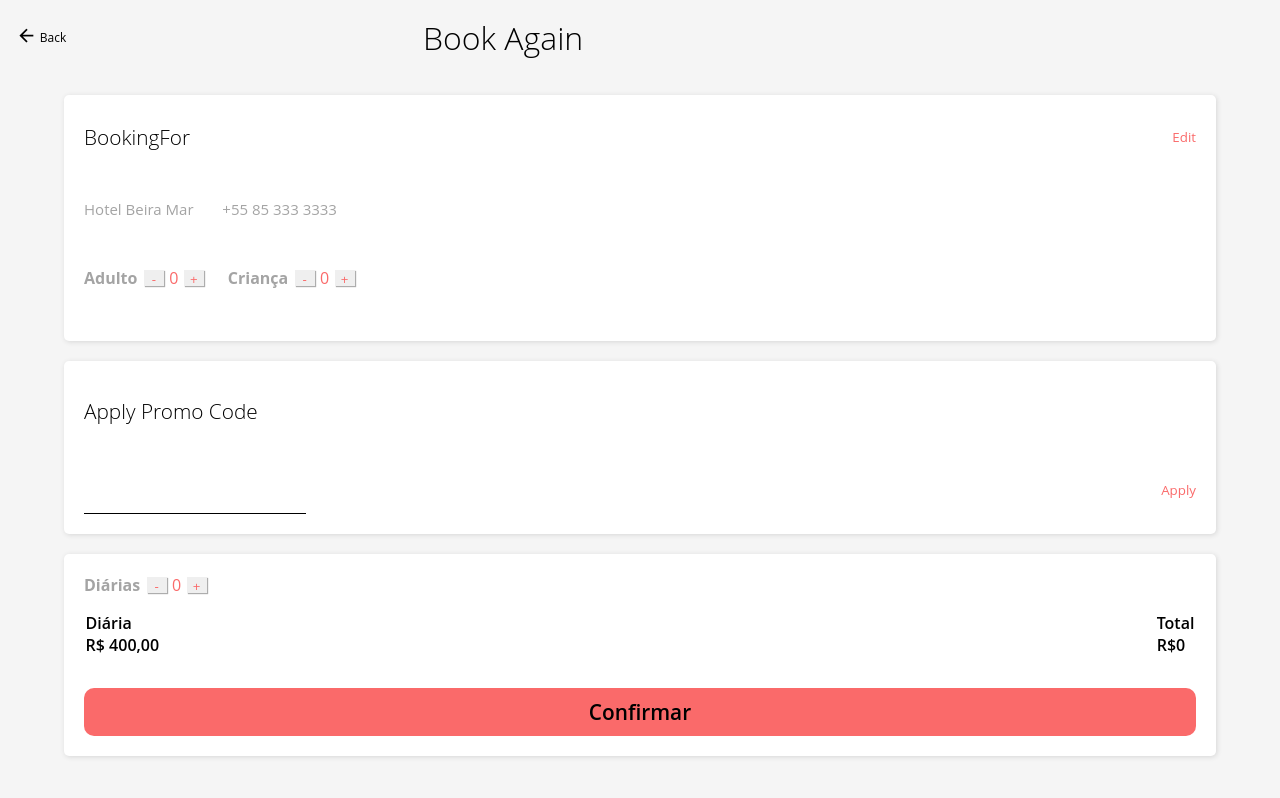
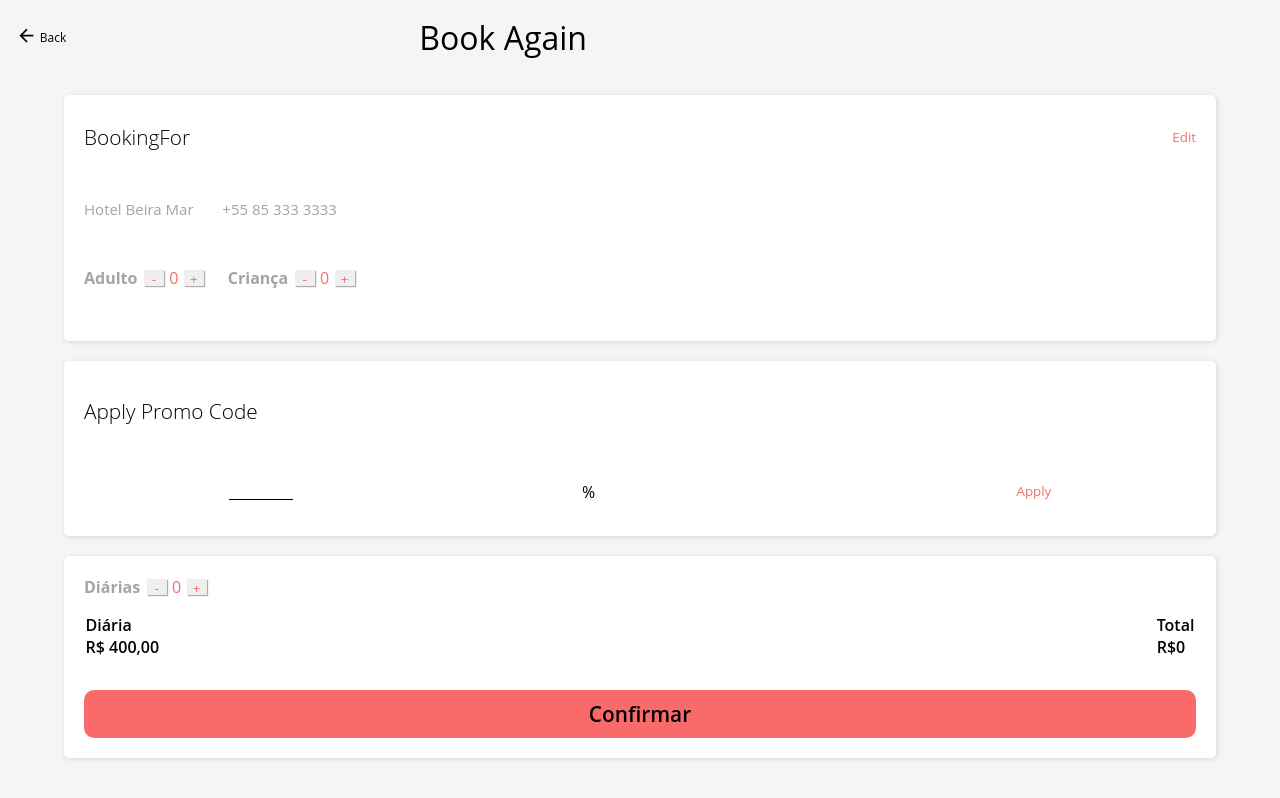
Before and after one commit to RCysne/Telas-Mobile, a plain HTML site: page tela_booking/index.html in a window 1280 px wide. Drawn offline with Linux system fonts and the light colour scheme.

Commit message:
Atualizando telas

```diff
--- a/tela_booking/index.html
+++ b/tela_booking/index.html
@@ -66,6 +66,7 @@
         </div>
         <div class="promo-code">
           <input type="number" name="promoCode" id="promoCode">
+          <span>%</span>
           <button class="btn-apply">Apply</button>
         </div>
       </div>
--- a/tela_booking/style.css
+++ b/tela_booking/style.css
@@ -55,7 +55,7 @@ header {
 }
 
 .header-title h1 {
-    font-weight: 300;
+    font-weight: 400;
 }
 
 
@@ -163,15 +163,16 @@ h4 {
 
 .promo-code {
     display: flex;
-    justify-content: space-between;
+    justify-content: space-around;
 }
 
 #promoCode {
     outline: none;
     border: none;
     border-bottom: 1px solid black;
-    width: 20%;
+    width: 4rem;
     text-align: center;
+    margin-bottom:1rem;
 }
 
 
```
